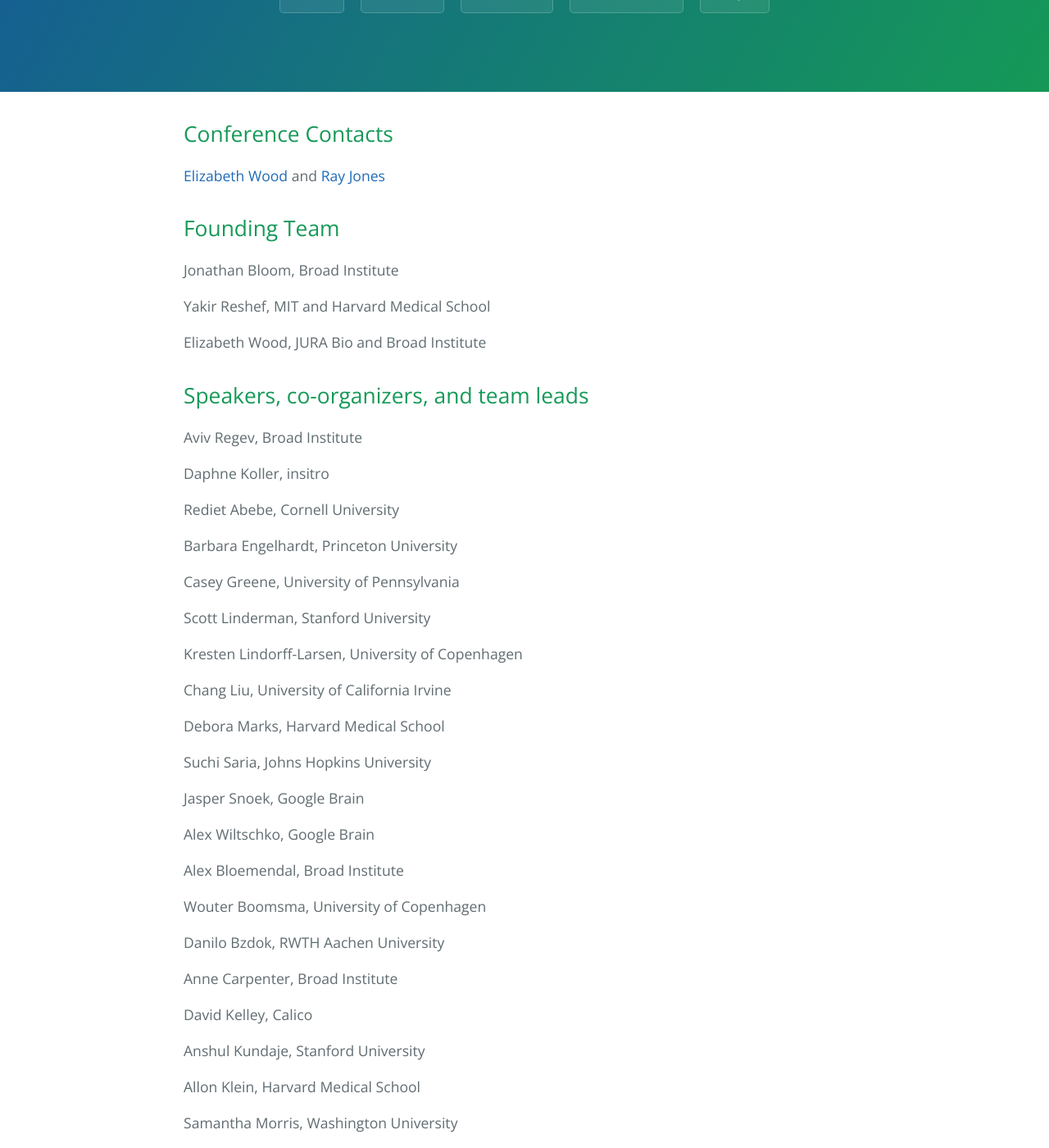
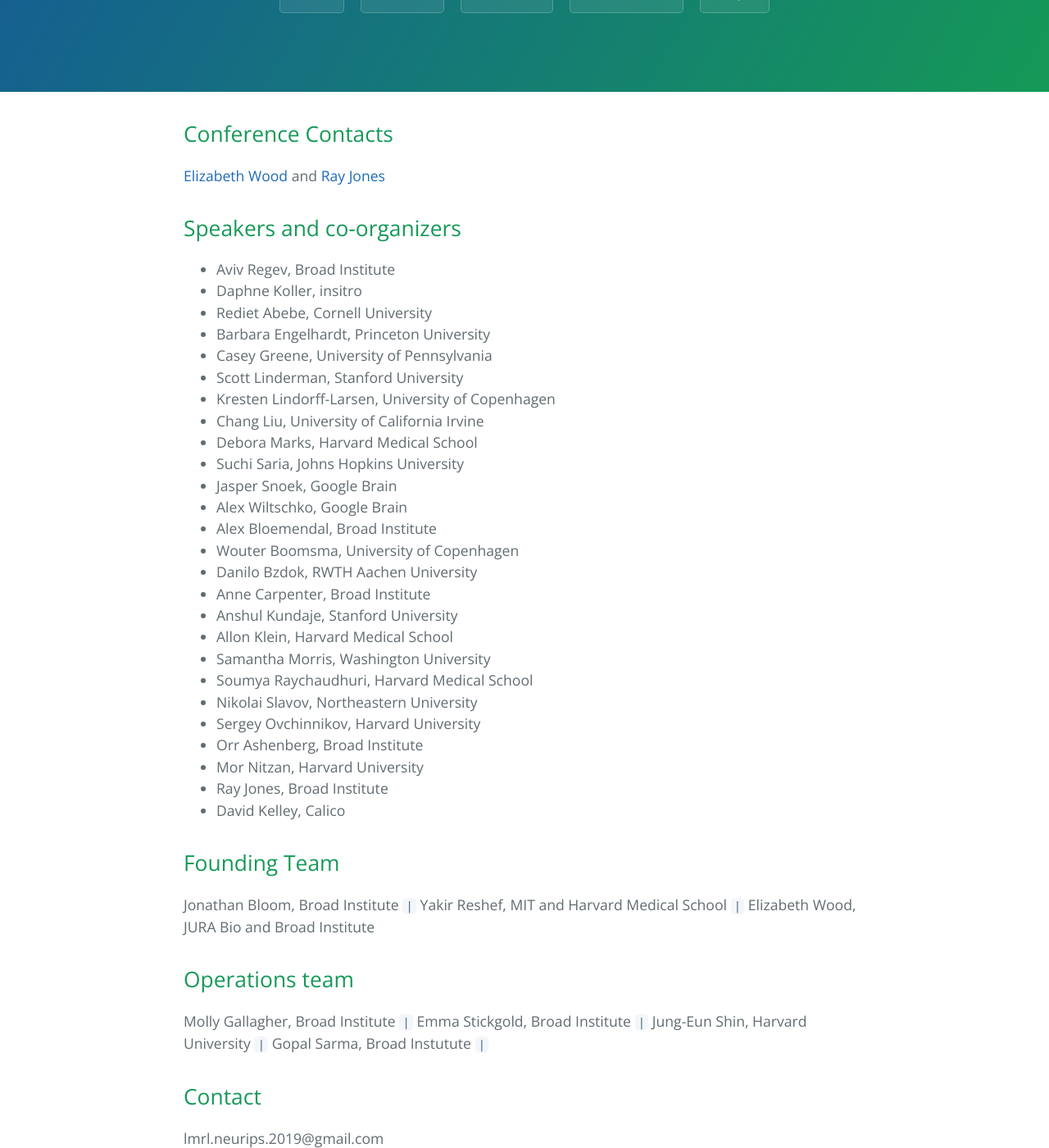
Before and after one commit to lmrl-bio/lmrl-bio.github.io, a Jekyll site: the page built from people.md, in a window 1280 px wide and 1400 px high, scrolled down 349 px. Shown: the whole window at 82% size. Built offline with Jekyll 4.4.1, drawn with Linux system fonts in a browser that asks for light colours; our own code applies the rules of GitHub Pages for plain Markdown files; some of the changed text lies outside the part shown.

Commit message:
Update people.md

```diff
--- a/people.md
+++ b/people.md
@@ -2,77 +2,46 @@
 layout: default
 ---
 ## Conference Contacts
-
 <a href="mailto:lmrl.neurips.2019@gmail.com">Elizabeth Wood</a> and <a href="lmrl.neurips.2019@gmail.com">Ray Jones</a>
 
+## Speakers and co-organizers
+- Aviv Regev, Broad Institute
+- Daphne Koller, insitro
+- Rediet Abebe, Cornell University
+- Barbara Engelhardt, Princeton University
+- Casey Greene, University of Pennsylvania
+- Scott Linderman, Stanford University
+- Kresten Lindorff-Larsen, University of Copenhagen
+- Chang Liu, University of California Irvine
+- Debora Marks, Harvard Medical School
+- Suchi Saria, Johns Hopkins University
+- Jasper Snoek, Google Brain
+- Alex Wiltschko, Google Brain
+- Alex Bloemendal, Broad Institute
+- Wouter Boomsma, University of Copenhagen
+- Danilo Bzdok, RWTH Aachen University
+- Anne Carpenter, Broad Institute
+- Anshul Kundaje, Stanford University
+- Allon Klein, Harvard Medical School
+- Samantha Morris, Washington University
+- Soumya Raychaudhuri, Harvard Medical School
+- Nikolai Slavov, Northeastern University
+- Sergey Ovchinnikov, Harvard University
+- Orr Ashenberg, Broad Institute
+- Mor Nitzan, Harvard University
+- Ray Jones, Broad Institute
+- David Kelley, Calico
+
 ## Founding Team
-
-Jonathan Bloom, Broad Institute
-
-Yakir Reshef, MIT and Harvard Medical School
-
+Jonathan Bloom, Broad Institute `|`
+Yakir Reshef, MIT and Harvard Medical School `|`
 Elizabeth Wood, JURA Bio and Broad Institute
 
-## Speakers, co-organizers, and team leads
-
-Aviv Regev, Broad Institute
-
-Daphne Koller, insitro
-
-Rediet Abebe, Cornell University
-
-Barbara Engelhardt, Princeton University
-
-Casey Greene, University of Pennsylvania
-
-Scott Linderman, Stanford University
-
-Kresten Lindorff-Larsen, University of Copenhagen
-
-Chang Liu, University of California Irvine
-
-Debora Marks, Harvard Medical School
-
-Suchi Saria, Johns Hopkins University
-
-Jasper Snoek, Google Brain
-
-Alex Wiltschko, Google Brain
-
-Alex Bloemendal, Broad Institute
-
-Wouter Boomsma, University of Copenhagen
-
-Danilo Bzdok, RWTH Aachen University
-
-Anne Carpenter, Broad Institute
-
-David Kelley, Calico
-
-Anshul Kundaje, Stanford University
-
-Allon Klein, Harvard Medical School
-
-Samantha Morris, Washington University
-
-Soumya Raychaudhuri, Harvard Medical School
-
-Nikolai Slavov, Northeastern University
-
-Sergey Ovchinnikov, Harvard University
-
-Joshua Weinstein, University of Chicago
-
-Ray Jones, Broad Institute
-
 ## Operations team
-
-Molly Gallagher, Broad Institute
-
-Emma Stickgold, Broad Institute
-
-Gopal Sarma, Broad Instutute
+Molly Gallagher, Broad Institute `|`
+Emma Stickgold, Broad Institute `|`
+Jung-Eun Shin, Harvard University `|`
+Gopal Sarma, Broad Instutute `|`
 
 ## Contact
-
 lmrl.neurips.2019@gmail.com
```
